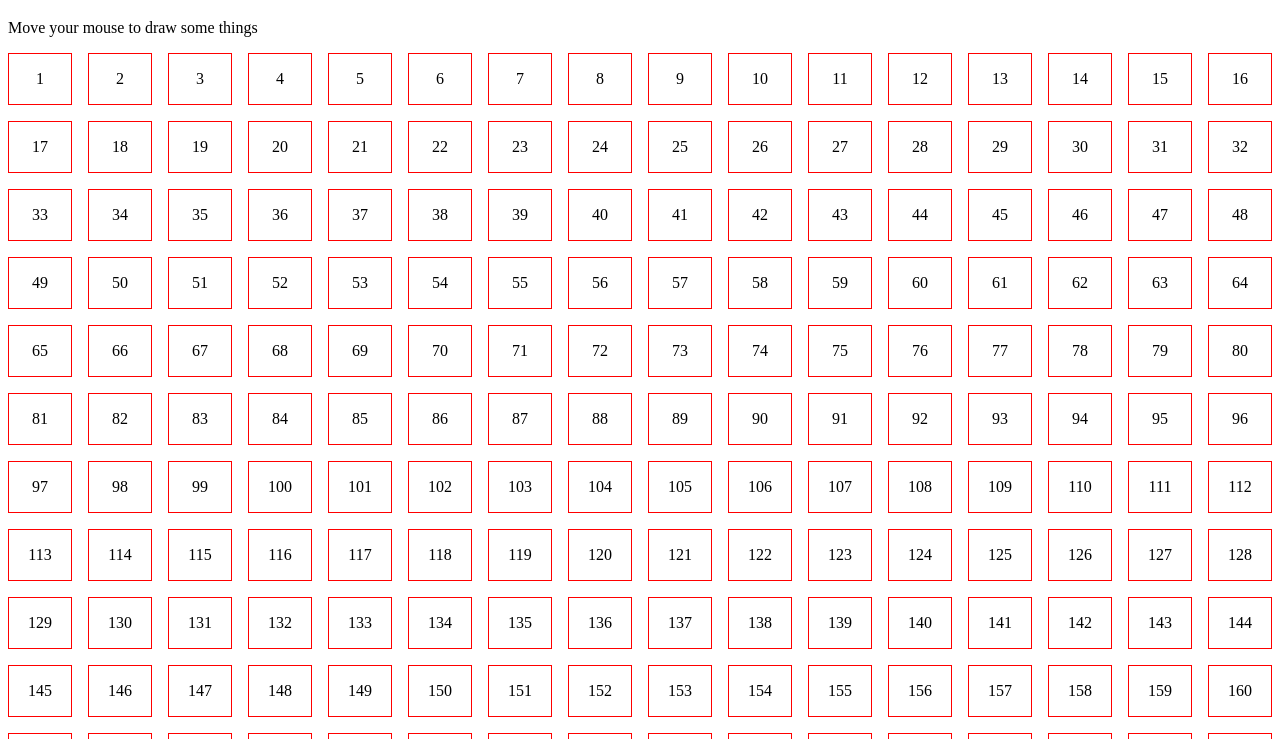
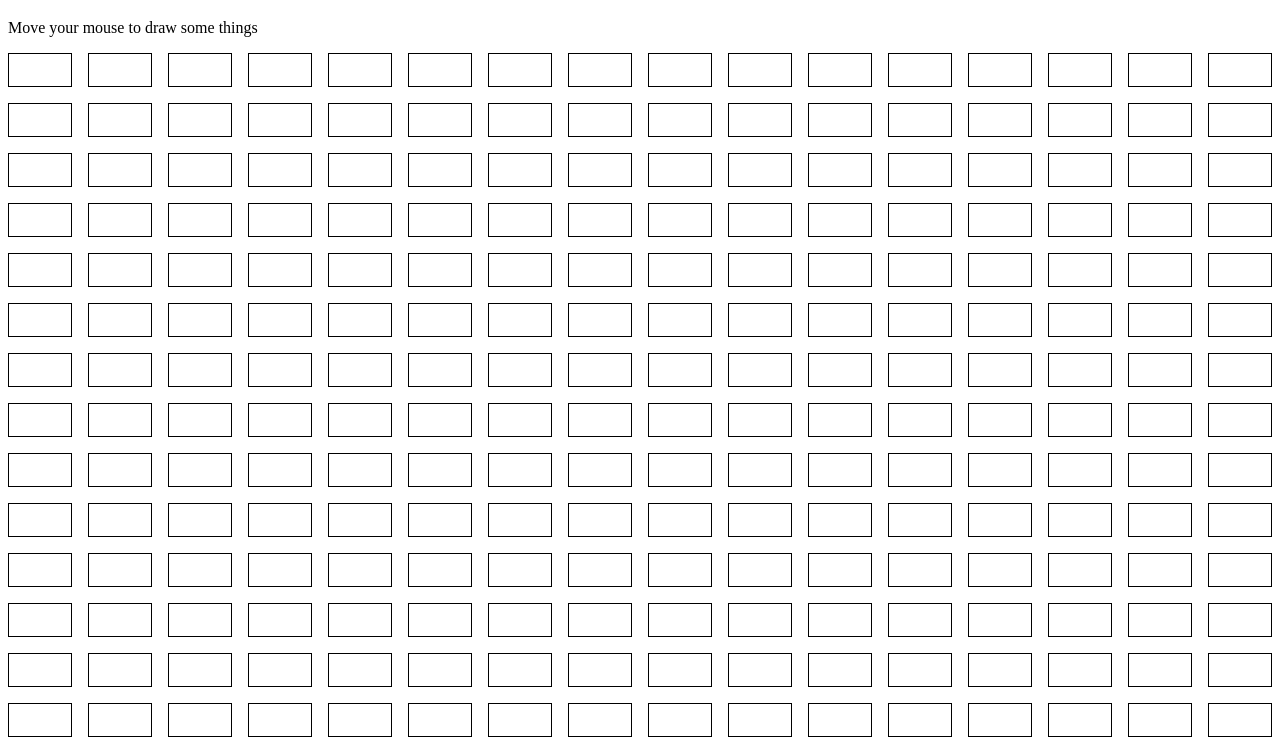
Before and after one commit to oekoo22/sketch, a plain HTML site: page index.html in a window 1280 px wide. Shown: the part 61-800 px from the top of the page. Drawn offline with Linux system fonts and the light colour scheme.

Commit message:
Remove numbers and red border

```diff
--- a/script.js
+++ b/script.js
@@ -5,7 +5,7 @@ function makeRows(rows, cols) {
   container.style.setProperty('--grid-cols', cols);
   for (c = 0; c < (rows * cols); c++) {
     let cell = document.createElement("div");
-    cell.innerText = (c + 1);
+    //cell.innerText = (c + 1);
     container.appendChild(cell).className = "square";
   };
 };
--- a/style.css
+++ b/style.css
@@ -14,6 +14,6 @@
 
 
     padding: 1em;
-    border: 1px solid red;
+    border: 1px solid black;
     text-align: center;
 }
```
